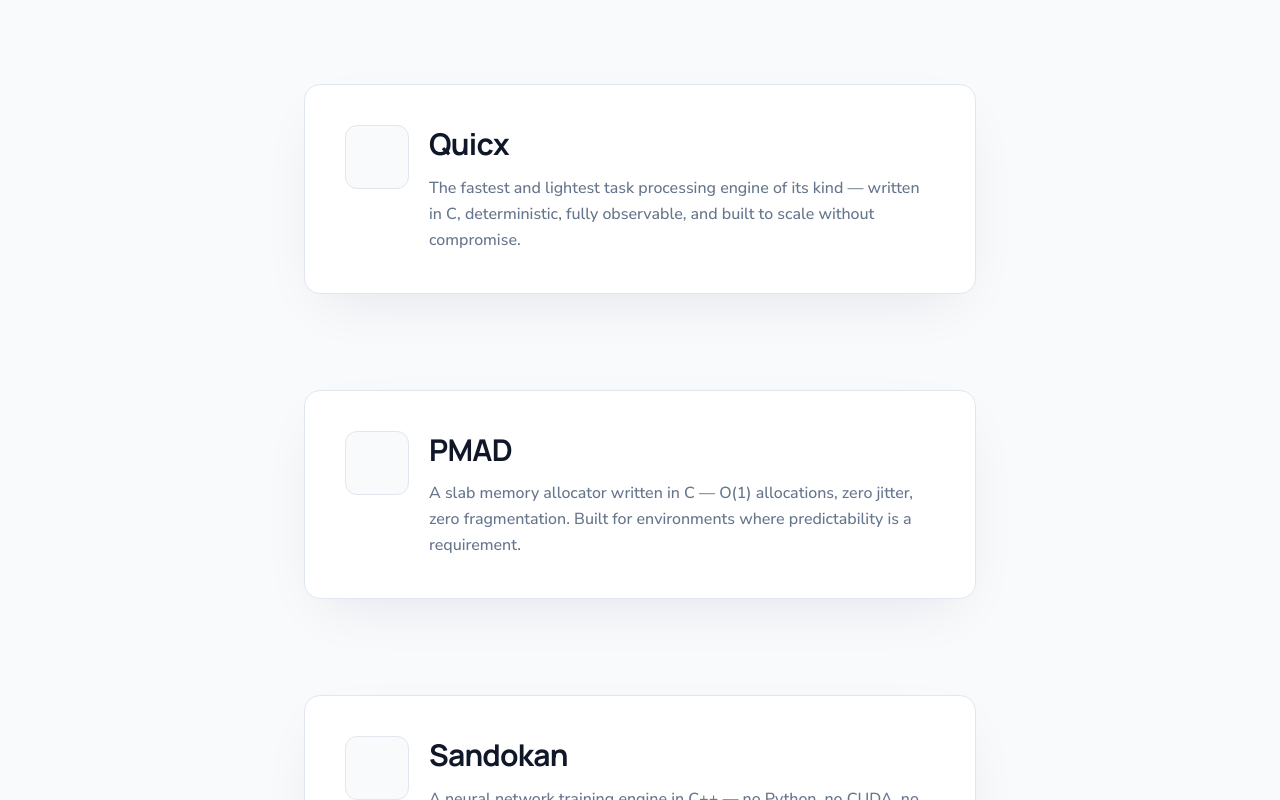
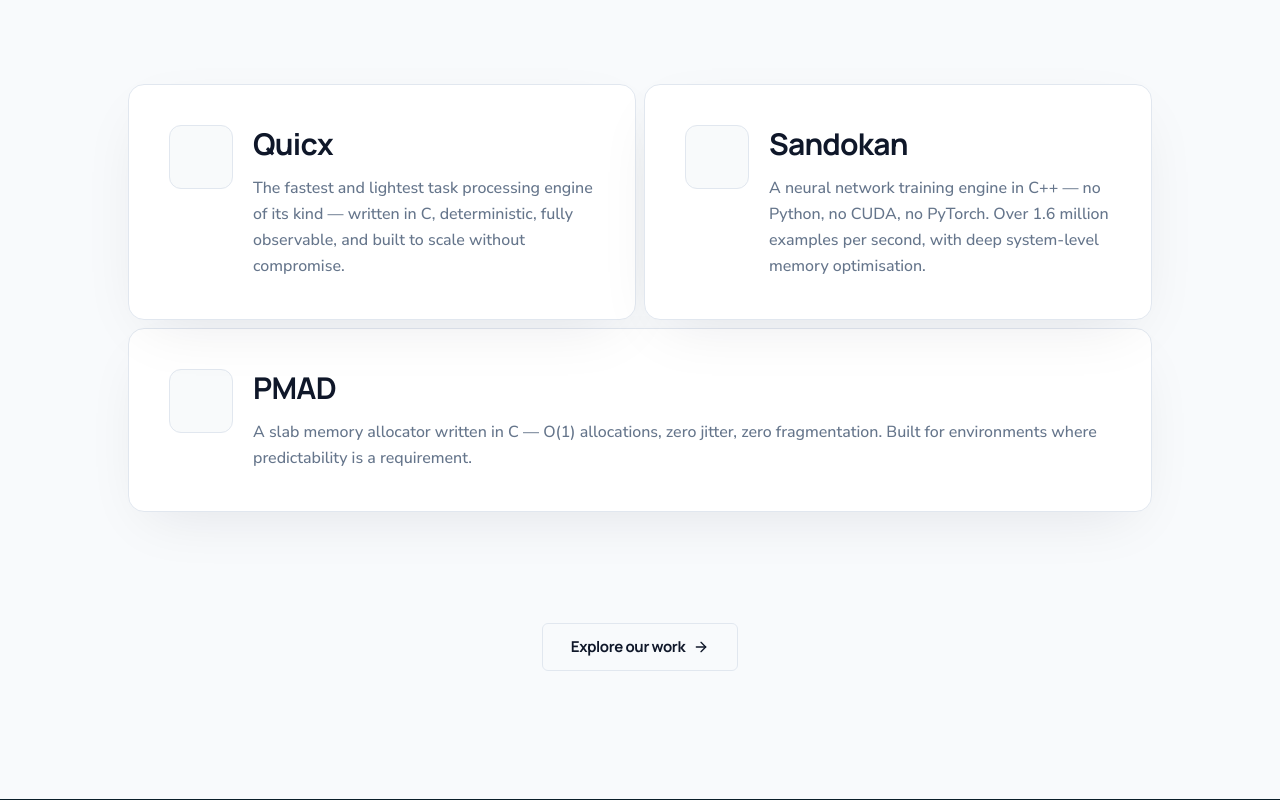
Before and after one commit to nefara-bg/Nefara-Web, a Next.js app in the folder client/: page /en in a window 1280 px wide. Shown: the part 2540-3340 px from the top of the page. Built offline with nearby package versions, Linux system fonts and the light colour scheme.

Commit message:
Card layout

```diff
--- a/client/src/components/HomeSection/ProductsPreview.tsx
+++ b/client/src/components/HomeSection/ProductsPreview.tsx
@@ -1,44 +1,88 @@
 "use client"
 
+import { useEffect, useRef, useState } from "react"
 import { useTranslations } from "next-intl"
 import { ArrowRight } from "lucide-react"
+import gsap from "gsap"
+import { ScrollTrigger } from "gsap/ScrollTrigger"
+import { CustomEase } from "gsap/CustomEase"
 import { Link } from "@/i18n/navigation"
 import { Button } from "@/components/ui/button"
 import { Card } from "@/components/ui/card"
 
+gsap.registerPlugin(ScrollTrigger, CustomEase)
+if (!CustomEase.get("nefEase")) {
+    CustomEase.create("nefEase", "0.22, 1, 0.36, 1")
+}
+
 type ProductKey = "quicx" | "pmad" | "sandokan"
-
-const PRODUCTS: ProductKey[] = ["quicx", "pmad", "sandokan"]
-
-const STACK_OFFSET = 16
-const TOP_BASE = 128
 
 export function ProductsPreview() {
     const t = useTranslations("home.productsPreview")
     const tProducts = useTranslations("work.products")
+    const [hovered, setHovered] = useState<ProductKey | null>(null)
+
+    const sectionRef = useRef<HTMLElement>(null)
+
+    useEffect(() => {
+        const root = sectionRef.current
+        if (!root) return
+
+        const ctx = gsap.context(() => {
+            const tag    = root.querySelector("[data-anim='tag']")
+            const title  = root.querySelector("[data-anim='title']")
+            const sub    = root.querySelector("[data-anim='subtitle']")
+            const cards  = root.querySelectorAll("[data-anim='card']")
+            const cta    = root.querySelector("[data-anim='cta']")
+
+            gsap.set([tag, title, sub, cta], { opacity: 0, y: 28 })
+            gsap.set(cards, { opacity: 0, y: 56, scale: 0.96 })
+
+            const tl = gsap.timeline({
+                scrollTrigger: {
+                    trigger: root,
+                    start: "top bottom-=80px",
+                    once: true,
+                },
+                defaults: { ease: "nefEase" },
+            })
+
+            tl.to(tag,   { opacity: 1, y: 0, duration: 0.6 })
+              .to(title, { opacity: 1, y: 0, duration: 0.8 }, "-=0.4")
+              .to(sub,   { opacity: 1, y: 0, duration: 0.7 }, "-=0.55")
+              .to(cards, {
+                  opacity: 1,
+                  y: 0,
+                  scale: 1,
+                  duration: 0.9,
+                  stagger: 0.12,
+              }, "-=0.4")
+              .to(cta,   { opacity: 1, y: 0, duration: 0.6 }, "-=0.5")
+        }, root)
+
+        return () => ctx.revert()
+    }, [])
+
+    const renderCard = (key: ProductKey) => {
+        const isHovered = hovered === key
+        const isOther = hovered !== null && !isHovered
+
+        const transform = isHovered
+            ? "scale(1.04)"
+            : isOther
+                ? "scale(0.96)"
+                : "scale(1)"
+
+        const zIndex = isHovered ? 10 : 1
 
         return (
-        <section className="relative pb-24 md:pb-32 px-6">
-            <div className="max-w-3xl mx-auto text-center mb-16 md:mb-24">
-                <span className="inline-block text-xs uppercase tracking-[0.2em] text-primary font-medium mb-3">
-                    {t("tag")}
-                </span>
-                <h2 className="font-display text-[clamp(1.75rem,3.5vw,2.75rem)] font-bold leading-tight mb-3">
-                    {t("title")}
-                </h2>
-                <p className="text-muted-foreground text-base md:text-lg">
-                    {t("subtitle")}
-                </p>
-            </div>
-
-            <div className="max-w-2xl mx-auto flex flex-col gap-18 md:gap-24">
-                {PRODUCTS.map((key, i) => (
-                    <div
-                        key={key}
-                        className="sticky"
-                        style={{ top: `${TOP_BASE + i * STACK_OFFSET}px` }}
+            <Card
+                data-anim="card"
+                onMouseEnter={() => setHovered(key)}
+                onMouseLeave={() => setHovered(null)}
+                className="bg-card p-8 md:p-10 shadow-[0_20px_60px_-20px_hsl(var(--foreground)/0.1)] rounded-2xl h-full transition-all duration-300 ease-out will-change-transform"
+                style={{ transform, zIndex }}
             >
-                        <Card className="bg-card p-8 md:p-10 shadow-[0_20px_60px_-20px_hsl(var(--foreground)/0.1)] rounded-2xl">
                 <div className="flex items-start gap-5">
                     <div
                         className="shrink-0 w-14 h-14 md:w-16 md:h-16 rounded-xl bg-muted/50 border border-border flex items-center justify-center text-xs text-muted-foreground"
@@ -56,11 +100,32 @@ export function ProductsPreview() {
                     </div>
                 </div>
             </Card>
-                    </div>
-                ))}
+        )
+    }
+
+    return (
+        <section ref={sectionRef} className="relative pb-24 md:pb-32 px-6">
+            <div className="max-w-3xl mx-auto text-center mb-16 md:mb-24">
+                <span data-anim="tag" className="inline-block text-xs uppercase tracking-[0.2em] text-primary font-medium mb-3">
+                    {t("tag")}
+                </span>
+                <h2 data-anim="title" className="font-display text-[clamp(1.75rem,3.5vw,2.75rem)] font-bold leading-tight mb-3">
+                    {t("title")}
+                </h2>
+                <p data-anim="subtitle" className="text-muted-foreground text-base md:text-lg">
+                    {t("subtitle")}
+                </p>
             </div>
 
-            <div className="mt-20 md:mt-28 flex justify-center">
+            <div className="max-w-5xl mx-auto grid grid-cols-1 md:grid-cols-2 gap-1 md:gap-2">
+                {renderCard("quicx")}
+                {renderCard("sandokan")}
+                <div className="md:col-span-2">
+                    {renderCard("pmad")}
+                </div>
+            </div>
+
+            <div data-anim="cta" className="mt-20 md:mt-28 flex justify-center">
                 <Link href="/work">
                     <Button size="lg" variant="outline">
                         {t("cta")} <ArrowRight />
```
Lines whose indentation alone changed are shown as unchanged.
